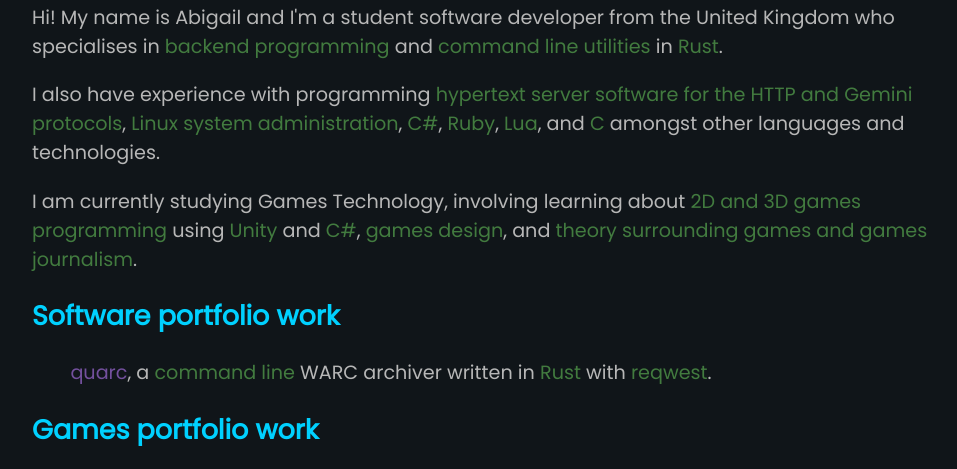
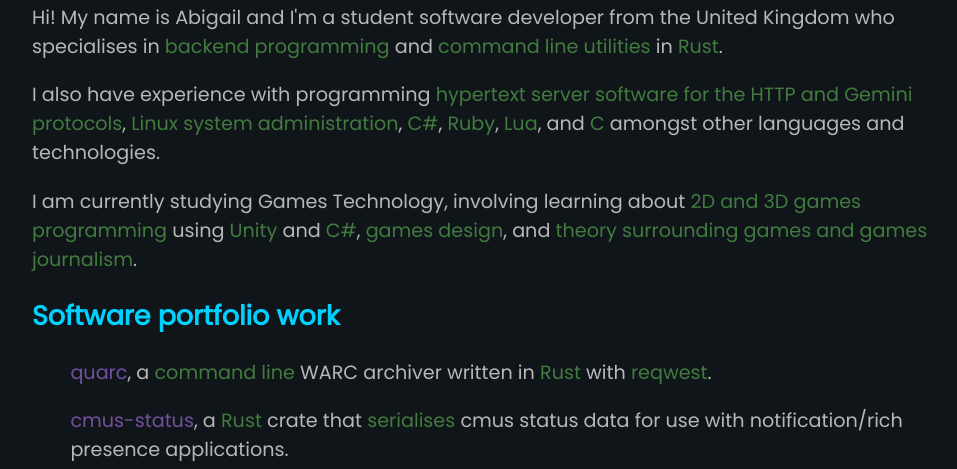
Before and after one commit to abigailsdev/abigailsdev.github.io, a plain HTML site: page index.html in a window 1280 px wide. Shown: the part 248-717 px from the top of the page, without its empty margins (160-1117 px from the left). Drawn offline with Linux system fonts and the light colour scheme.

Commit message:
add cmus-status

```diff
--- a/index.html
+++ b/index.html
@@ -20,6 +20,7 @@
 
 		<h2>Software portfolio work</h2>
 		<p class="indent"><a href="https://github.com/abigailsdev/quarc" id="link">quarc</a>, a <span class="technology">command line</span> WARC archiver written in <span class="technology">Rust</span> with <span class="technology">reqwest</span>.</p>
+		<p class="indent"><a href="https://github.com/abigailsdev/cmus-status" id="link">cmus-status</a>, a <span class="technology">Rust</span> crate that <span class="technology">serialises</span> cmus status data for use with notification/rich presence applications.</p>
 
 		<h2>Games portfolio work</h2>
 		<p class="indent">Nothing at the moment to share, please check back later!</p>
```
